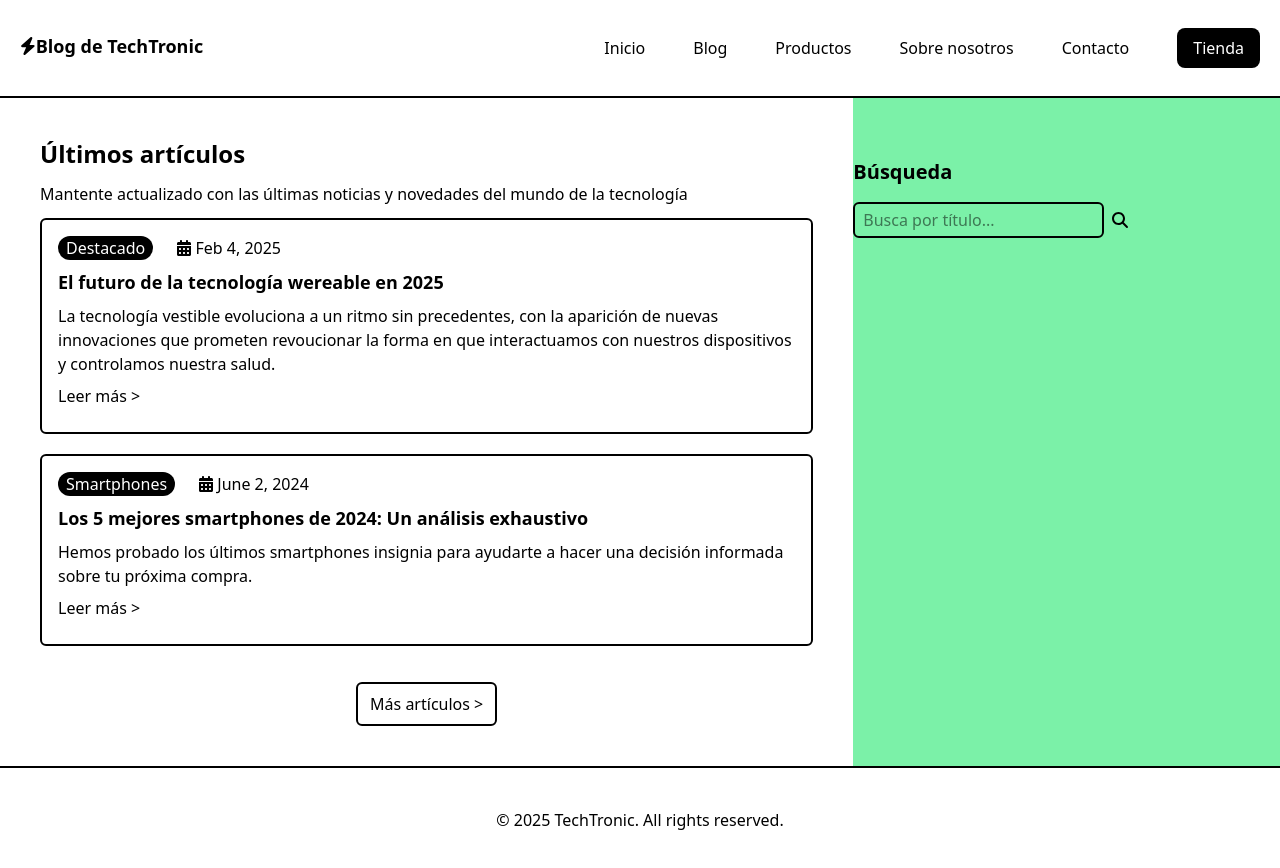
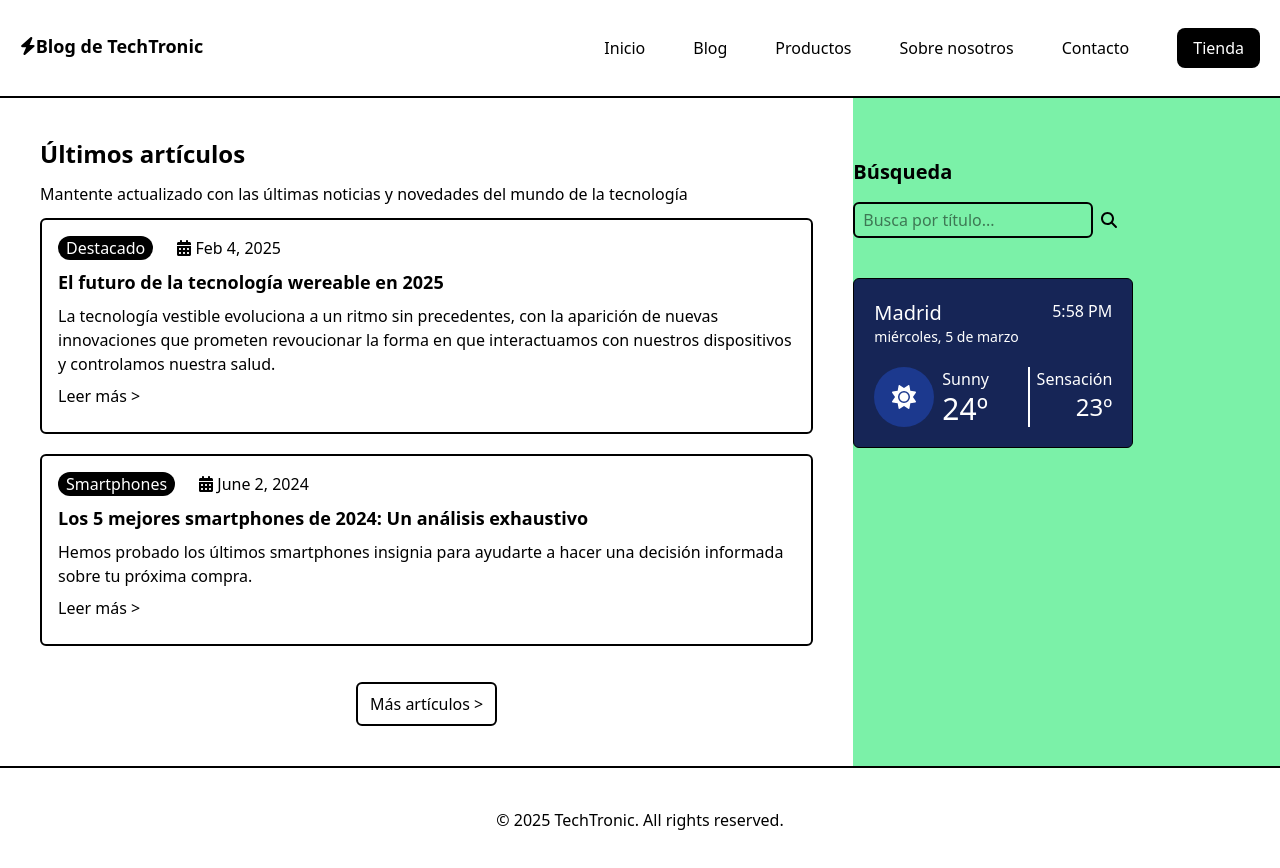
Before and after one commit to MelsCrest/TechTronic, a React (Vite) app in the folder web/: page / in a window 1280 px wide. Shown: the top 868 px of the page. Built offline with nearby package versions, Linux system fonts and the light colour scheme.

Commit message:
weather component

```diff
--- a/web/src/components/Aside.jsx
+++ b/web/src/components/Aside.jsx
@@ -1,9 +1,11 @@
 import Search from "./Widgets/Search"
+import Weather from "./Widgets/Weather"
 
 function Aside() {
   return (
-      <aside className="w-auto md:w-2/5 lg:w-1/3 bg-green-300">
+      <aside className="w-auto md:w-2/5 lg:w-1/3 bg-green-300 flex flex-col items-center md:items-start">
         <Search/>
+        <Weather/>
       </aside>
   )
 }
--- a/web/src/components/Widgets/Search.jsx
+++ b/web/src/components/Widgets/Search.jsx
@@ -6,7 +6,7 @@ function Search() {
     <div className='flex flex-col items-center md:items-start'>
       <h3 className='text-xl font-bold pb-5 md:pt-15 md:pb-4'>Búsqueda</h3>
       <div>
-        <input type="text" className='border-2 rounded-md mb-10 pl-2 md:px-2 md:py-1' placeholder='Busca por título...' />
+        <input type="text" className='border-2 rounded-md mb-10 pl-2 md:px-2 md:py-1 w-60' placeholder='Busca por título...' />
         <FontAwesomeIcon icon={faMagnifyingGlass} className='pl-2'/>
       </div>
     </div>
--- /dev/null
+++ b/web/src/components/Widgets/Weather.jsx
@@ -0,0 +1,31 @@
+import { FontAwesomeIcon } from '@fortawesome/react-fontawesome'
+import { faSun } from '@fortawesome/free-solid-svg-icons'
+
+function Weather() {
+  return (
+    <div className="grid grid-cols-3 grid-rows-4 gap-2 border-1 rounded-md bg-blue-950 p-5 w-70">
+      <div className="col-span-2 row-span-2">
+        <p className='text-white text-xl'>Madrid</p>
+        <p className='text-white text-sm'>miércoles, 5 de marzo</p>
+      </div>
+      <div className="col-start-3 row-span-2">
+        <p className='text-white text-end'>5:58 PM</p>
+      </div>
+      <div className="row-start-3 col-span-2 row-span-2 flex gap-2 border-r-2 border-white">
+        <div className='bg-blue-900 rounded-full w-15 h-15 flex items-center justify-center'>
+          <FontAwesomeIcon icon={faSun} className='text-white text-2xl'/>
+        </div>
+        <div>
+          <p className='text-white'>Sunny</p>
+          <p className='text-white text-3xl'>24º</p>
+        </div>
+      </div>
+      <div className="row-start-3 col-start-3 row-span-2 flex flex-col items-end">
+        <p className='text-white'>Sensación</p>
+        <p className='text-white text-2xl'>23º</p>
+      </div>
+    </div>
+  )
+}
+
+export default Weather
```
